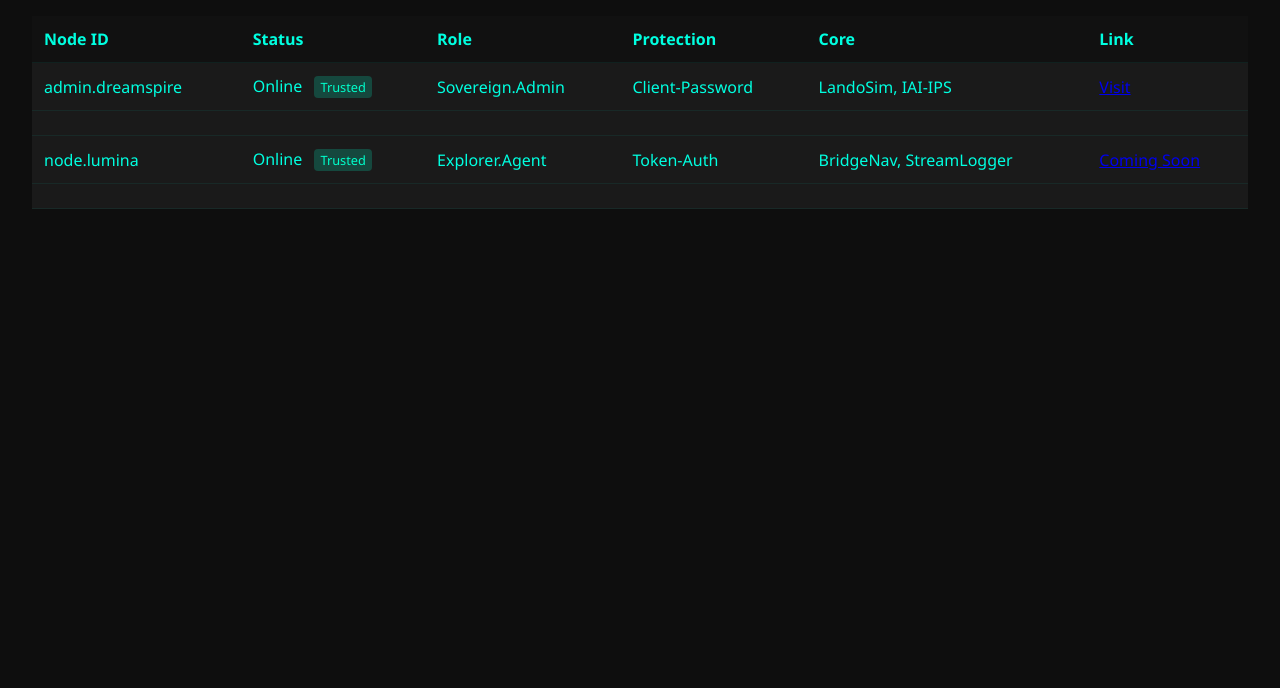
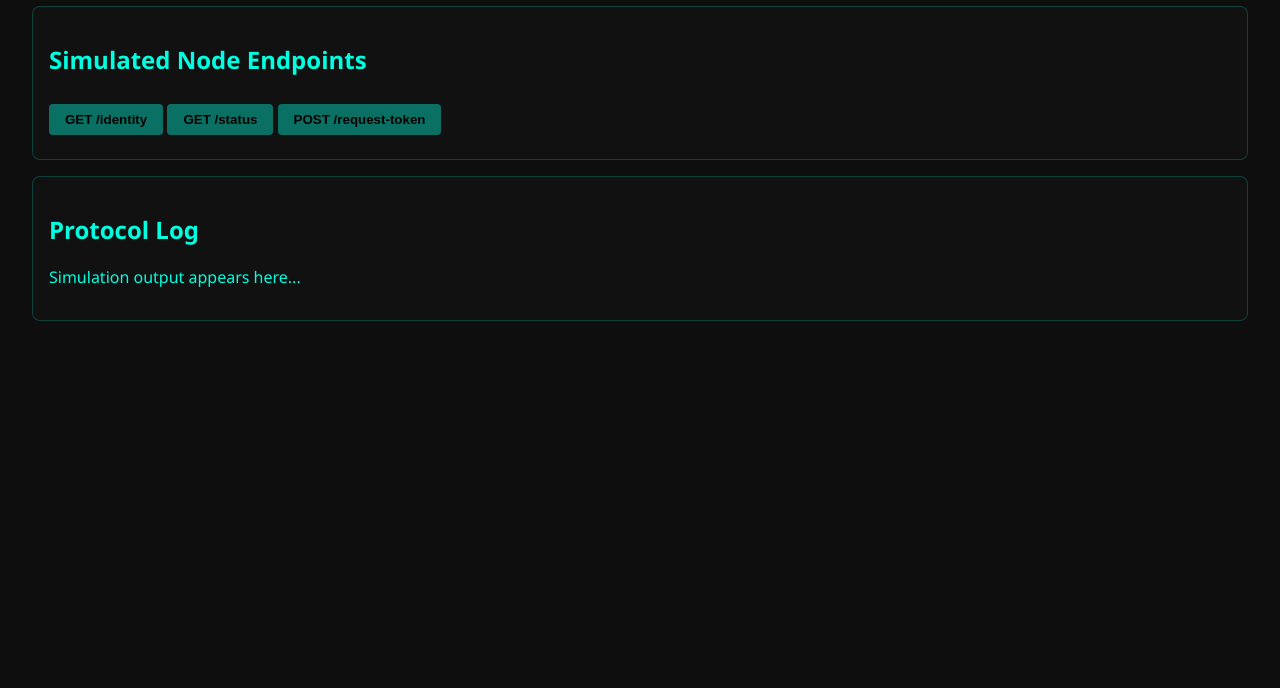
Before and after one commit to Fshhh1/Chips-explorer, a plain HTML site: page index.html in a window 1280 px wide. Shown: the part 112-800 px from the top of the page. Drawn offline with Linux system fonts and the light colour scheme.

Commit message:
Add files via upload

```diff
--- a/index.html
+++ b/index.html
@@ -3,143 +3,68 @@
 <head>
   <meta charset="UTF-8" />
   <meta name="viewport" content="width=device-width, initial-scale=1.0"/>
-  <title>CHIPS Explorer</title>
+  <title>CHIPS Explorer - Phase 10 API</title>
   <style>
     body { font-family: 'Segoe UI', sans-serif; background: #0e0e0e; color: #00ffe0; margin: 0; padding: 2rem; }
     h1 { text-align: center; text-shadow: 0 0 8px #00ffe0; }
-    table { width: 100%; background: #1a1a1a; border-collapse: collapse; margin-top: 2rem; }
-    th, td { padding: 0.75rem; border-bottom: 1px solid #00ffe011; text-align: left; }
-    th { background: #111; }
-    tr:hover { background: #222; cursor: pointer; }
-    .drawer { display: none; background: #111; border: 1px solid #00ffe033; padding: 1rem; margin-top: -1px; }
-    .badge { display: inline-block; padding: 2px 6px; border-radius: 4px; font-size: 0.8rem; margin-left: 0.5rem; }
-    .trusted { background: #00ffcc33; color: #00ffcc; }
-    .unknown { background: #ff003333; color: #ff0033; }
-    .token { background: #0088ff33; color: #0088ff; }
-    .expired { background: #66666633; color: #aaa; }
-    .btn-token { margin-top: 0.5rem; padding: 0.4rem 1rem; background: #00ffe066; color: #000; border: none; border-radius: 4px; cursor: pointer; font-weight: bold; }
+    .panel { background: #111; border: 1px solid #00ffe033; padding: 1rem; margin: 1rem 0; border-radius: 8px; }
+    button { padding: 0.5rem 1rem; margin: 0.5rem 0; background: #00ffe066; border: none; color: #000; font-weight: bold; border-radius: 4px; cursor: pointer; }
+    pre { background: #000; padding: 1rem; color: #0f0; overflow-x: auto; }
   </style>
   <script>
-    let tokenCache = {};
-
-    function toggleDrawer(id) {
-      const drawer = document.getElementById('drawer-' + id);
-      if (drawer.style.display === 'block') {
-        drawer.style.display = 'none';
-      } else {
-        drawer.style.display = 'block';
-        if (!drawer.dataset.loaded) fetchDrawerData(id);
-      }
+    function simulateGetIdentity() {
+      const response = {
+        node: "admin.dreamspire",
+        owner: "Commander Red Melon001",
+        purpose: "Access interface + command layer",
+        status: "alive",
+        role: "sovereign.admin"
+      };
+      displayResult("GET /identity", response);
     }
 
-    function fetchDrawerData(id) {
-      const row = document.querySelector(`tr[data-id='${id}']`);
-      const url = row.querySelector('a').href;
-      const drawer = document.getElementById('drawer-' + id);
-      fetch(url + '/.chipsmap.json')
-        .then(res => res.json())
-        .then(data => {
-          let html = `<strong>${data.identity?.name || 'N/A'}</strong><br/>
-                      <em>${data.identity?.purpose || ''}</em><br/>
-                      <div>Owner: ${data.identity?.owner || 'Unknown'}</div>
-                      <div>Contact: ${data.identity?.contact || '-'}</div>
-                      <div>Accepts: ${data.credentials?.accepts?.join(', ') || 'None'}</div>
-                      <div>Grants: ${data.credentials?.grants?.join(', ') || 'None'}</div>
-                      <div>Trusted Peers: ${data.relationships?.trustedPeers?.join(', ') || 'None'}</div>
-                      <button class='btn-token' onclick="generateCredential('${id}', '${data.node || id}', 'console.viewer')">Request Credential</button>`;
-          drawer.innerHTML = html;
-          drawer.dataset.loaded = true;
-        })
-        .catch(() => {
-          drawer.innerHTML = '<div style="color:red;">Failed to load identity info.</div>';
-        });
+    function simulateGetStatus() {
+      const response = {
+        node: "admin.dreamspire",
+        status: "online",
+        heartbeat: "active",
+        lastCheck: new Date().toISOString()
+      };
+      displayResult("GET /status", response);
     }
 
-    function generateCredential(id, issuer, role) {
-      const now = new Date();
-      const expires = new Date(now.getTime() + 7 * 24 * 60 * 60 * 1000);
-      const token = {
-        issuer: issuer,
-        recipient: id,
-        roleGranted: role,
-        expires: expires.toISOString(),
-        signature: "sovereign-simulated"
+    function simulatePostTokenRequest() {
+      const response = {
+        recipient: "node.lumina",
+        granted: "viewer.token",
+        issued: new Date().toISOString(),
+        expires: new Date(Date.now() + 604800000).toISOString(),
+        signature: "signed-by-admin.dreamspire"
       };
-      tokenCache[id] = token;
-      localStorage.setItem("chips_tokens", JSON.stringify(tokenCache));
-      alert("Credential granted: " + role);
-      updateBadges();
+      displayResult("POST /request-token", response);
     }
 
-    function updateBadges() {
-      const rows = document.querySelectorAll("tbody tr.main");
-      rows.forEach(row => {
-        const id = row.dataset.id;
-        const cell = row.querySelector("td:nth-child(2)");
-        let badge = "<span class='badge unknown'>Unknown</span>";
-        if (id === "admin.dreamspire" || id === "node.lumina") badge = "<span class='badge trusted'>Trusted</span>";
-        if (tokenCache[id]) {
-          const exp = new Date(tokenCache[id].expires);
-          const now = new Date();
-          if (exp > now) badge += " <span class='badge token'>" + tokenCache[id].roleGranted + "</span>";
-          else badge += " <span class='badge expired'>Expired</span>";
-        }
-        cell.innerHTML = "Online " + badge;
-      });
+    function displayResult(title, json) {
+      const output = document.getElementById("output");
+      const block = document.createElement("div");
+      block.innerHTML = `<strong>${title}</strong><pre>${JSON.stringify(json, null, 2)}</pre>`;
+      output.prepend(block);
     }
-
-    function attachEvents() {
-      try {
-        tokenCache = JSON.parse(localStorage.getItem("chips_tokens")) || {};
-      } catch { tokenCache = {}; }
-      updateBadges();
-      const rows = document.querySelectorAll("tbody tr.main");
-      rows.forEach(row => {
-        row.addEventListener('click', () => {
-          const id = row.dataset.id;
-          toggleDrawer(id);
-        });
-      });
-    }
-
-    window.onload = attachEvents;
   </script>
 </head>
 <body>
-  <h1>CHIPS:// Node Explorer</h1>
+  <h1>CHIPS:// SNA - Protocol Simulation</h1>
 
-  <table>
-    <thead>
-      <tr>
-        <th>Node ID</th>
-        <th>Status</th>
-        <th>Role</th>
-        <th>Protection</th>
-        <th>Core</th>
-        <th>Link</th>
-      </tr>
-    </thead>
-    <tbody>
-      <tr class="main" data-id="admin.dreamspire">
-        <td>admin.dreamspire</td>
-        <td>Loading...</td>
-        <td>Sovereign.Admin</td>
-        <td>Client-Password</td>
-        <td>LandoSim, IAI-IPS</td>
-        <td><a href="https://dreamspire-admin1-fn1l.vercel.app" target="_blank">Visit</a></td>
-      </tr>
-      <tr><td colspan="6"><div class="drawer" id="drawer-admin.dreamspire"></div></td></tr>
+  <div class="panel">
+    <h2>Simulated Node Endpoints</h2>
+    <button onclick="simulateGetIdentity()">GET /identity</button>
+    <button onclick="simulateGetStatus()">GET /status</button>
+    <button onclick="simulatePostTokenRequest()">POST /request-token</button>
+  </div>
 
-      <tr class="main" data-id="node.lumina">
-        <td>node.lumina</td>
-        <td>Loading...</td>
-        <td>Explorer.Agent</td>
-        <td>Token-Auth</td>
-        <td>BridgeNav, StreamLogger</td>
-        <td><a href="#">Coming Soon</a></td>
-      </tr>
-      <tr><td colspan="6"><div class="drawer" id="drawer-node.lumina"></div></td></tr>
-    </tbody>
-  </table>
+  <div class="panel" id="output">
+    <h2>Protocol Log</h2>
+    <p>Simulation output appears here...</p>
+  </div>
 </body>
 </html>
```
